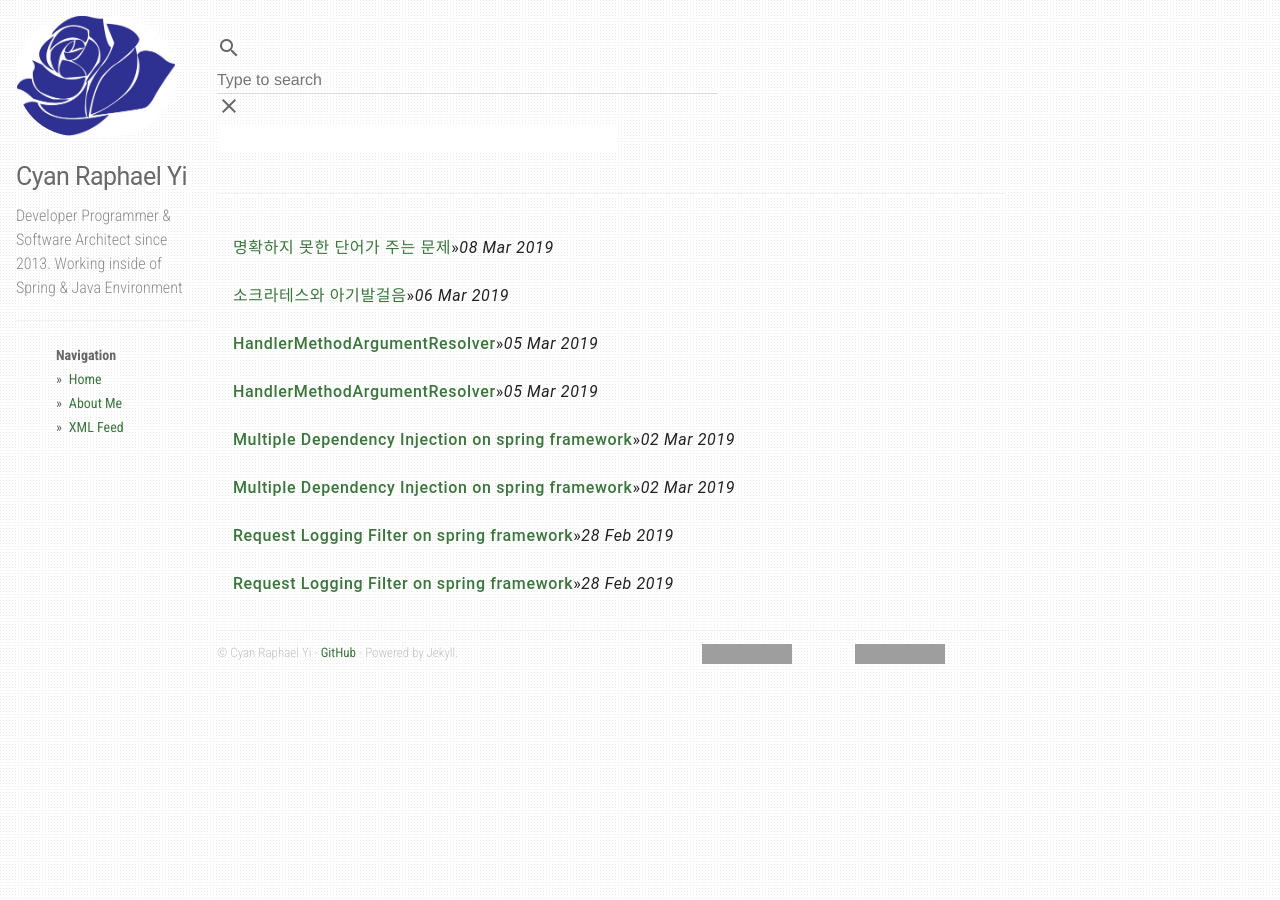
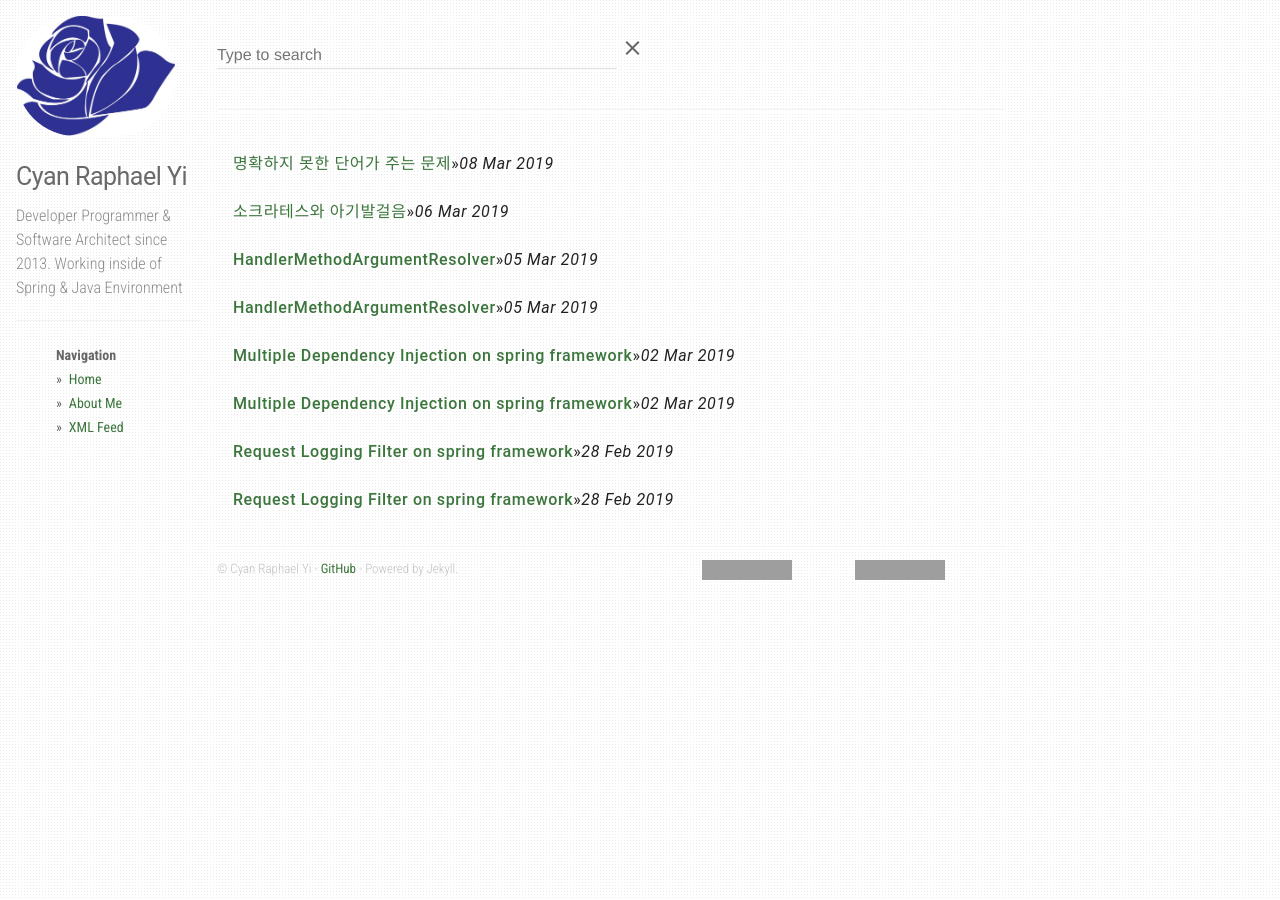
Before and after one commit to CyanRYi/sollabs-demo, a Jekyll site: the page built from index.md, in a window 1280 px wide. Built offline with Jekyll 4.4.1, drawn with Linux system fonts in a browser that asks for light colours; nearby versions of some CDN libraries; grey boxes are pictures that could not be loaded.

Commit message:
design 수정

```diff
--- a/_layouts/default.html
+++ b/_layouts/default.html
@@ -121,7 +121,6 @@ layout: compress
                   </div>
                   <div class="mdl-cell mdl-cell--8-col-desktop mdl-cell--6-col-tablet mdl-cell--4-col-phone">
                       <div class="mdl-textfield mdl-js-textfield search" id="js-search">
-                          <i class="material-icons">search</i>
                           <input class="mdl-textfield__input" type="text" placeholder="Type to search" id="search__input">
                           <i class="material-icons" id="search__clear">clear</i>
                           <div id="search__outline" class="search__results">
--- a/static/css/main.css
+++ b/static/css/main.css
@@ -118,16 +118,18 @@ img.profile-avatar {
     border: none;
 }
 /* search css */
+#js-search {
+    width: 500px;
+}
 input#search__input {
-    width: 500px;
+    width: 400px;
     display: inline-block;
 }
 div#search__outline {
     overflow: visible;
     position: relative;
     z-index: 989;
-    background: white;
-    width: 400px;
+    width: 500px;
     display: flex;
 }
 ul#search__results {
@@ -136,6 +138,9 @@ ul#search__results {
     padding: 0;
     overflow-x: hidden;
     transition: 0.2s ease;
+    width: 100%;
+    position: absolute;
+    background: white;
 }
 #search__results.is-hidden {
     opacity: 0;
@@ -155,6 +160,7 @@ ul#search__results {
 }
 .search__result-date {
     color: #BBB;
+    position: absolute;
     right: 12px;
 }
 .search.is-active {
```
